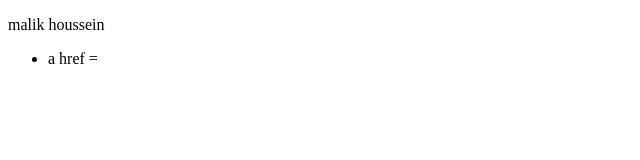
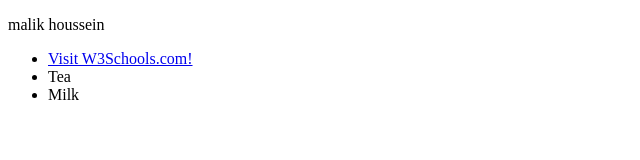
Before and after one commit to eldorado02/portfolio-1, a plain HTML site: page index.html in a window 1280 px wide. Shown: the whole page, without its empty margins (0-640 px from the left). Drawn offline with Linux system fonts and the light colour scheme.

Commit message:
Update index.html

```diff
--- a/index.html
+++ b/index.html
@@ -9,7 +9,9 @@
   <nav class= "crumbs">
     <p>malik houssein</p>
     <ul>
-      <li>a href = </li>
+      <li><a href="https://www.w3schools.com">Visit W3Schools.com!</a></li>
+      <li>Tea</li>
+      <li>Milk</li>
     </ul>
 
   </nav>
```
